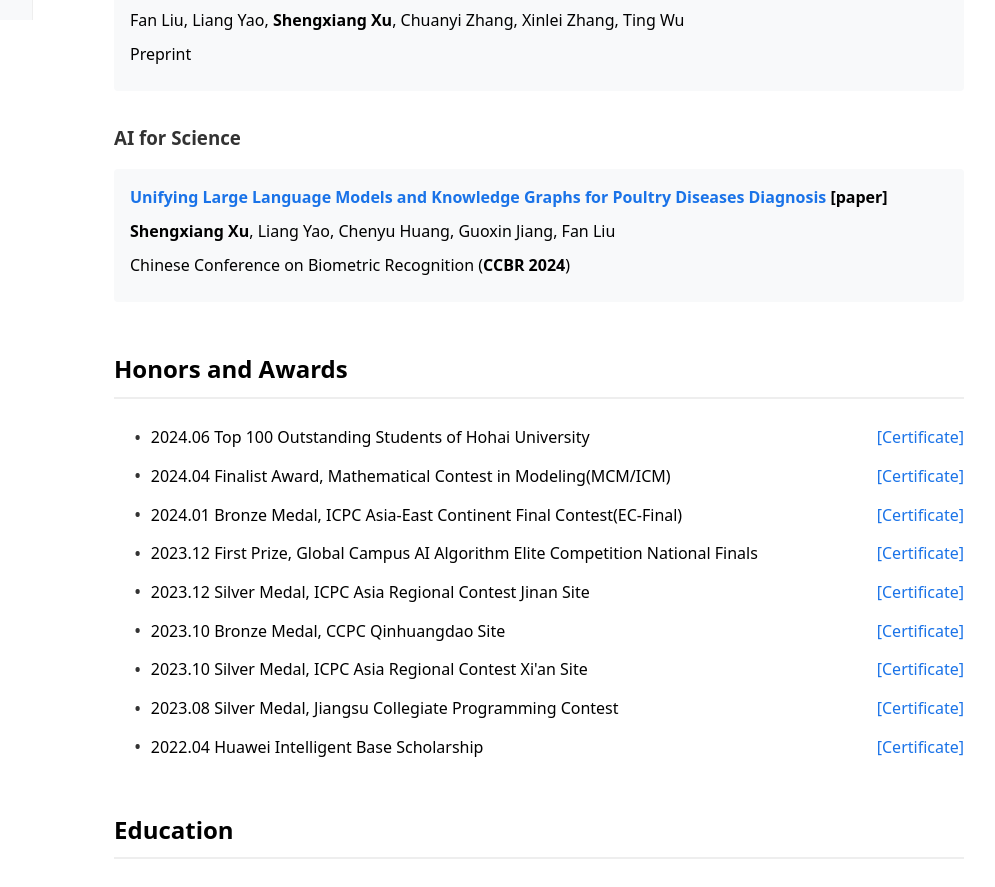
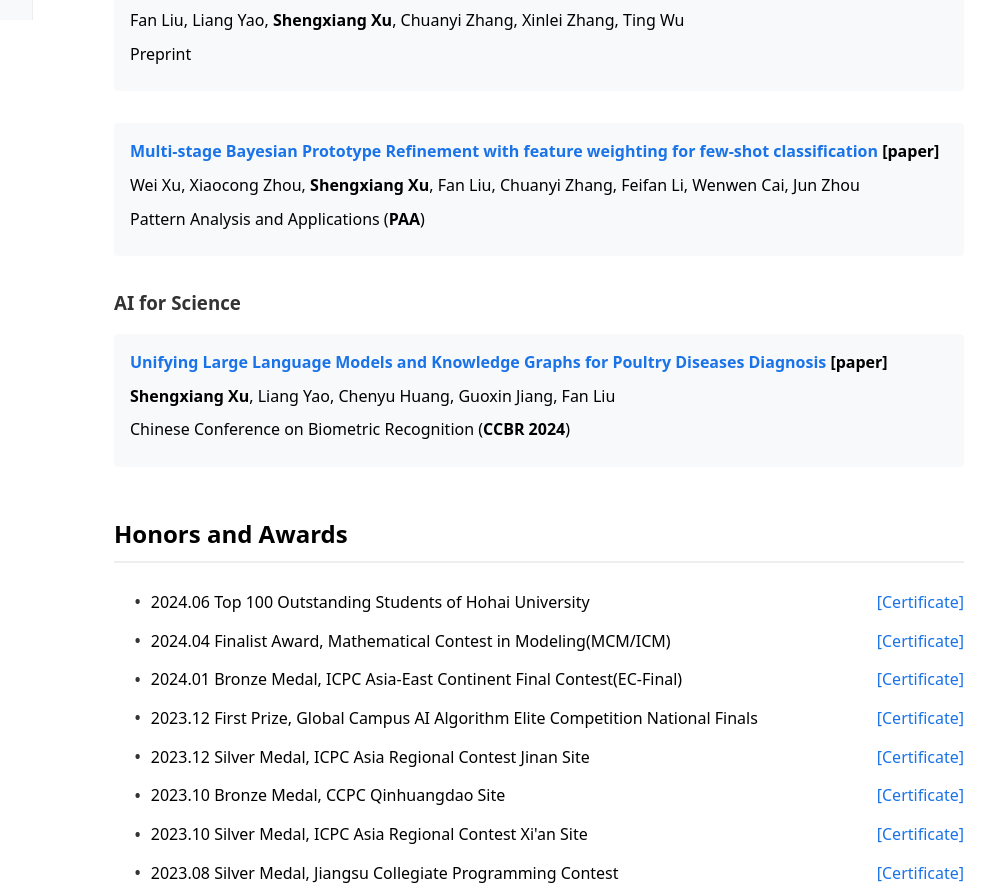
Before and after one commit to XuShengXianggg/XuShengXianggg.github.io, a Next.js app: page / in a window 1280 px wide. Shown: the part 780-1667 px from the top of the page, without its empty margins (267-1262 px from the left). Built offline with nearby package versions, Linux system fonts and the light colour scheme.

Commit message:
Updata_2025_7_27

```diff
--- a/src/app/page.tsx
+++ b/src/app/page.tsx
@@ -33,6 +33,11 @@ export default function Home() {
           <h4>UEMM-Air: A Synthetic Multi-modal Dataset for Unmanned Aerial Vehicle Object Detection <a className={styles.inside_link} href="https://arxiv.org/abs/2406.06230">[paper]</a></h4>
           <p>Fan Liu, Liang Yao, <span style={{ fontWeight: "bold" }}>Shengxiang Xu</span>, Chuanyi Zhang, Xinlei Zhang, Ting Wu</p>
           <p>Preprint</p>
+        </div>
+        <div className={styles.publication}>
+          <h4>Multi-stage Bayesian Prototype Refinement with feature weighting for few-shot classification <a className={styles.inside_link} href="https://link.springer.com/article/10.1007/s10044-025-01520-y">[paper]</a></h4>
+          <p>Wei Xu, Xiaocong Zhou, <span style={{ fontWeight: "bold" }}>Shengxiang Xu</span>, Fan Liu, Chuanyi Zhang, Feifan Li, Wenwen Cai, Jun Zhou</p>
+          <p>Pattern Analysis and Applications (<span style={{ fontWeight: "bold" }}>PAA</span>)</p>
         </div>
 
         <h3>AI for Science</h3>
```
